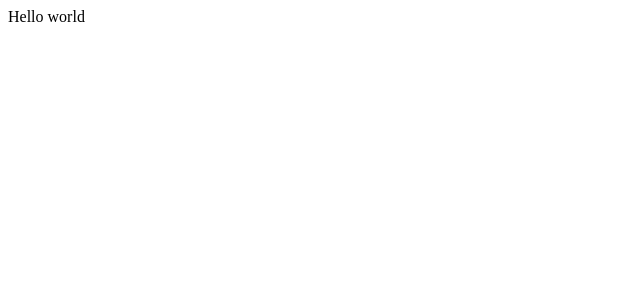
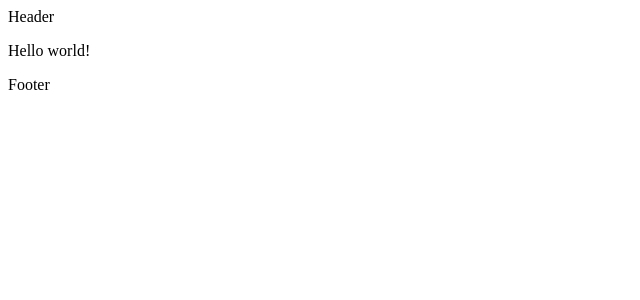
Before and after one commit to tdkent/ModelHomes-Frontend, a React app: page / in a window 1280 px wide. Shown: the top 300 px of the page, without its empty margins (0-640 px from the left). Built offline with nearby package versions, Linux system fonts and the light colour scheme; the HTML template or start-up script is replaced by a standard one.

Commit message:
feat: add root layout component

```diff
--- a/src/App.tsx
+++ b/src/App.tsx
@@ -1,7 +1,14 @@
+import { Route, Routes } from "react-router";
+import RootLayout from "./layouts/RootLayout";
+
 function App() {
 	return (
 		<>
-			<div>Hello world</div>
+			<Routes>
+				<Route element={<RootLayout />}>
+					<Route index element={<p>Hello world!</p>} />
+				</Route>
+			</Routes>
 		</>
 	);
 }
--- /dev/null
+++ b/src/layouts/RootLayout.tsx
@@ -0,0 +1,12 @@
+import { Outlet } from "react-router";
+export default function RootLayout() {
+	return (
+		<>
+			<header>Header</header>
+			<main>
+				<Outlet />
+			</main>
+			<footer>Footer</footer>
+		</>
+	);
+}
--- a/src/main.tsx
+++ b/src/main.tsx
@@ -1,9 +1,12 @@
 import { StrictMode } from "react";
 import { createRoot } from "react-dom/client";
+import { BrowserRouter } from "react-router";
 import App from "./App.tsx";
 
 createRoot(document.getElementById("root")!).render(
 	<StrictMode>
-		<App />
+		<BrowserRouter>
+			<App />
+		</BrowserRouter>
 	</StrictMode>,
 );
```
Also changed, not shown: 1 other file (tests, documents, lock files or other folders).
